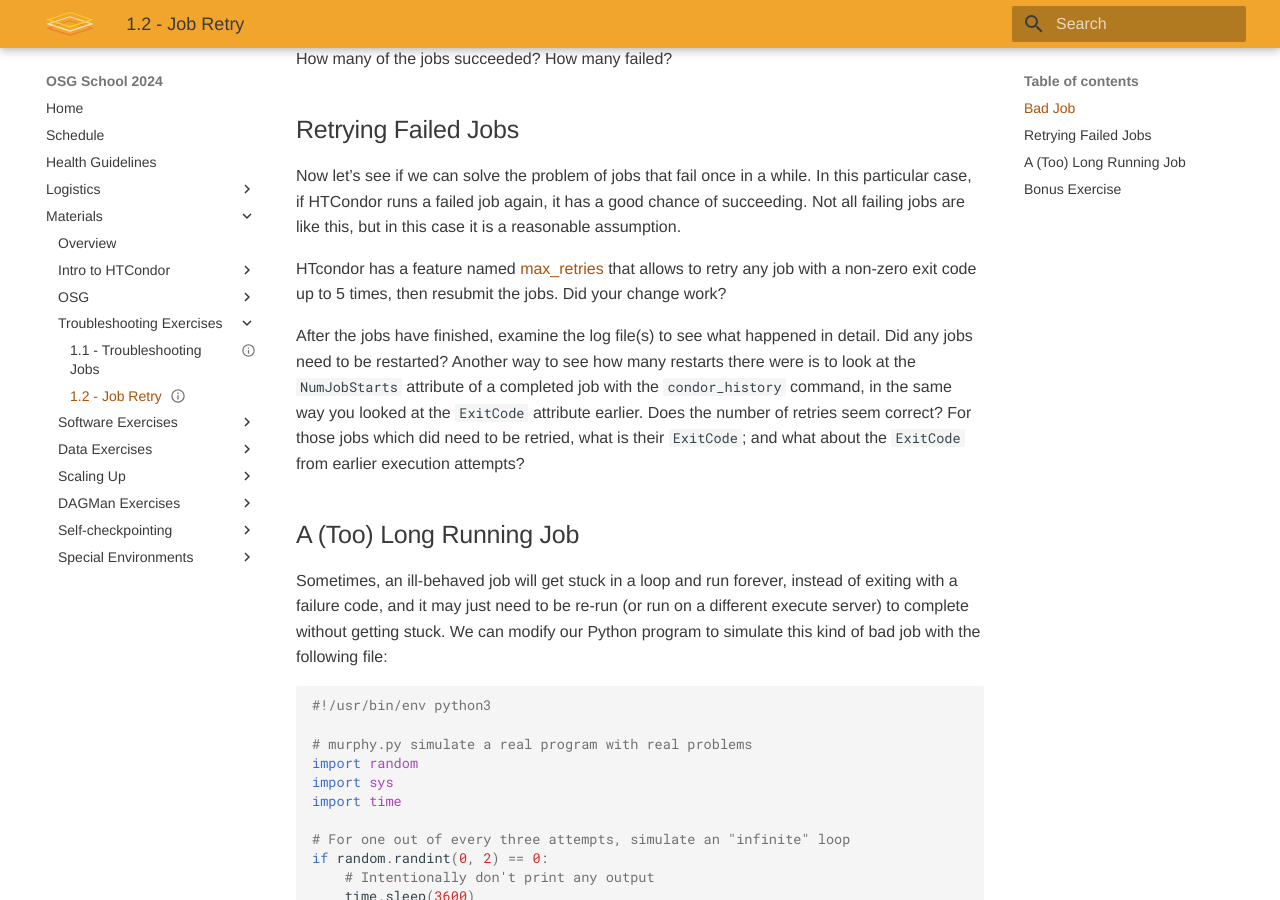
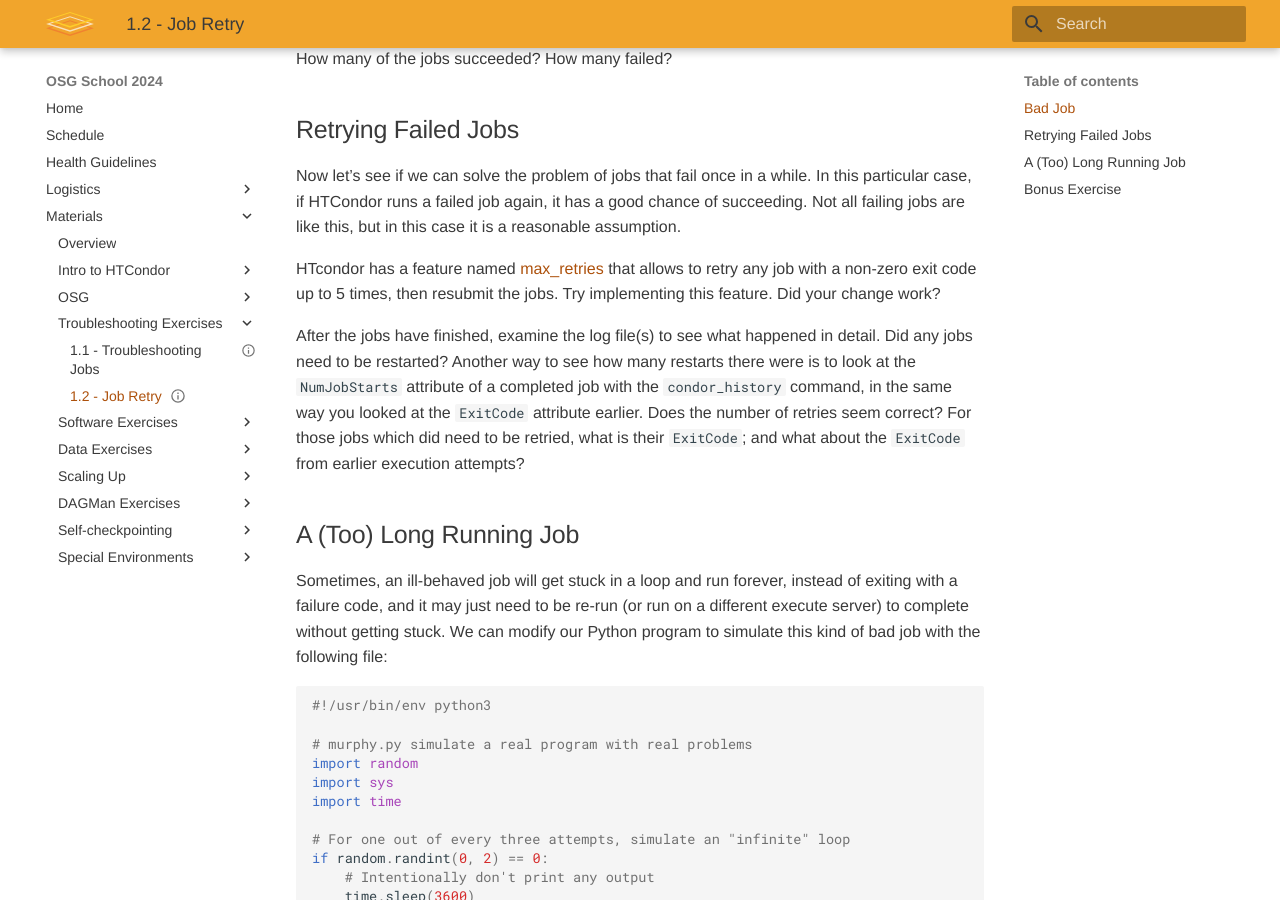
Before and after one commit to osg-htc/school-2024, an MkDocs documentation site: the page built from docs/materials/troubleshooting/part1-ex2-job-retry.md, in a window 1280 px wide and 900 px high, scrolled down 1255 px. Built offline with MkDocs 1.6.1 and Material for MkDocs 9.7.7, drawn with Linux system fonts in a browser that asks for light colours.

Commit message:
Update part1-ex2-job-retry.md
Add language for users to implement `max_retries`

```diff
--- a/docs/materials/troubleshooting/part1-ex2-job-retry.md
+++ b/docs/materials/troubleshooting/part1-ex2-job-retry.md
@@ -60,7 +60,7 @@
 
 Now let’s see if we can solve the problem of jobs that fail once in a while. In this particular case, if HTCondor runs a failed job again, it has a good chance of succeeding. Not all failing jobs are like this, but in this case it is a reasonable assumption.
 
-HTcondor has a feature named [max_retries](https://htcondor.readthedocs.io/en/latest/users-manual/automatic-job-management.html#automatically-rerunning-a-failed-job) that allows to retry any job with a non-zero exit code up to 5 times, then resubmit the jobs. Did your change work?
+HTcondor has a feature named [max_retries](https://htcondor.readthedocs.io/en/latest/users-manual/automatic-job-management.html#automatically-rerunning-a-failed-job) that allows to retry any job with a non-zero exit code up to 5 times, then resubmit the jobs. Try implementing this feature. Did your change work?
 
 After the jobs have finished, examine the log file(s) to see what happened in detail. Did any jobs need to be restarted? Another way to see how many restarts there were is to look at the `NumJobStarts` attribute of a completed job with the `condor_history` command, in the same way you looked at the `ExitCode` attribute earlier. Does the number of retries seem correct? For those jobs which did need to be retried, what is their `ExitCode`; and what about the `ExitCode` from earlier execution attempts?
 
```
